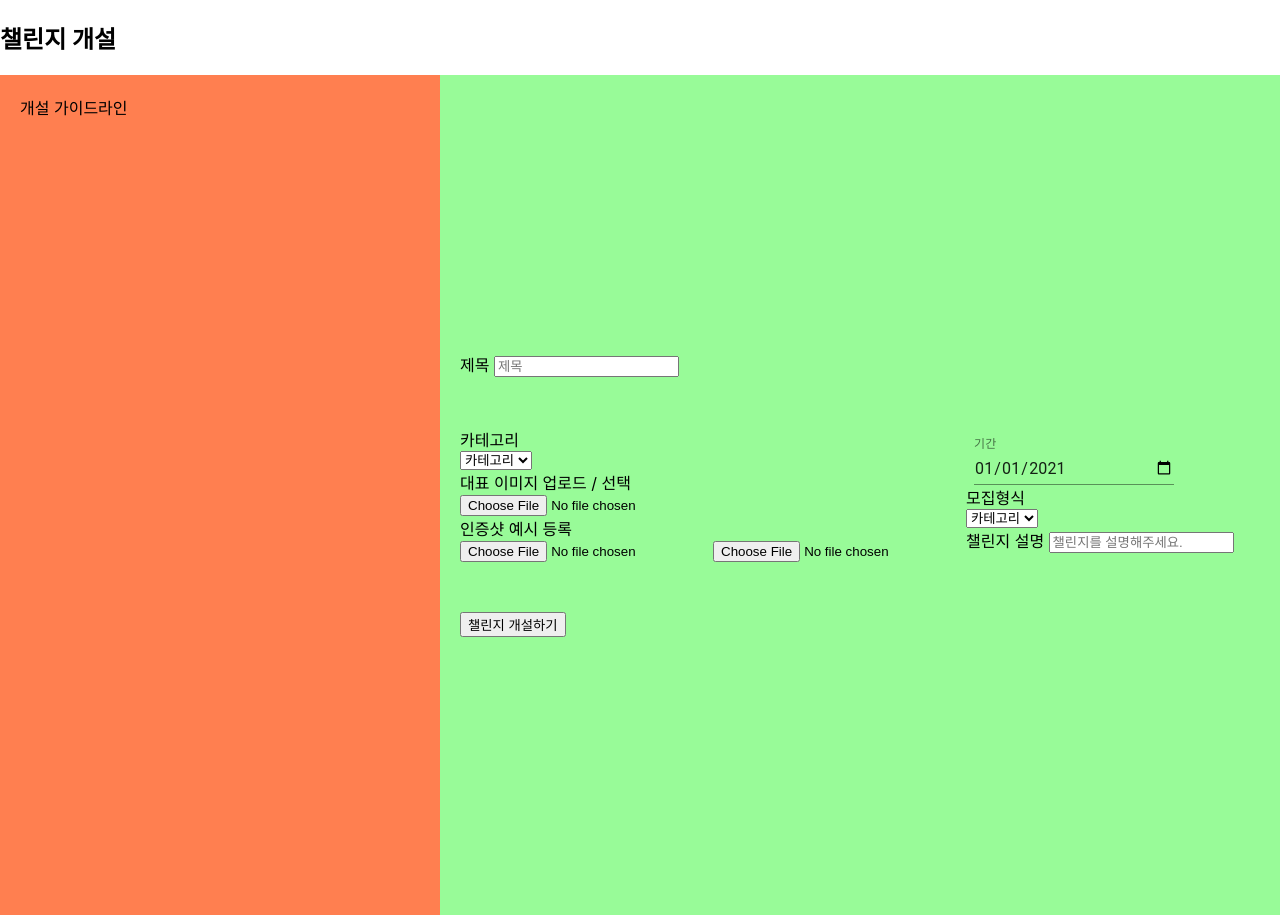
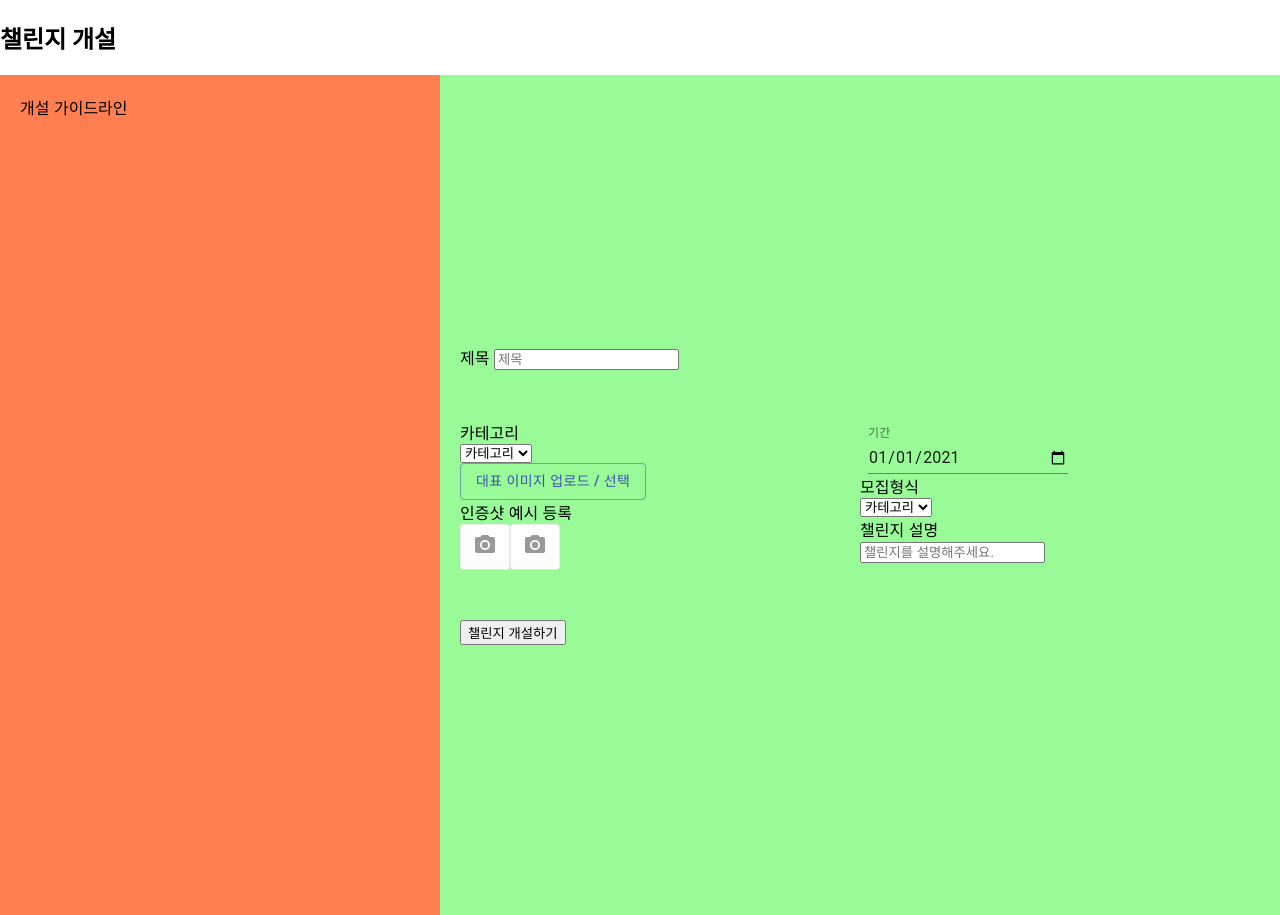
Before and after one commit to minjujung/harupiece_client, a React (Create React App) app: page /challenge in a window 1280 px wide. Built offline with nearby package versions, Linux system fonts and the light colour scheme.

Commit message:
[docs] 인증샷 예시등록 input CSS

```diff
--- a/src/pages/ChallengeCreate.js
+++ b/src/pages/ChallengeCreate.js
@@ -1,8 +1,20 @@
 import React, { useState } from "react";
 import styled from "styled-components";
+// consolelog logger
 import { consoleLogger } from "../redux/configureStore";
+// date picker
 import { makeStyles } from "@material-ui/core/styles";
 import TextField from "@material-ui/core/TextField";
+// modal
+import Dialog from "@material-ui/core/Dialog";
+import DialogActions from "@material-ui/core/DialogActions";
+import DialogContent from "@material-ui/core/DialogContent";
+import DialogContentText from "@material-ui/core/DialogContentText";
+import DialogTitle from "@material-ui/core/DialogTitle";
+import { Button } from "@material-ui/core";
+
+// icons
+import PhotoCameraIcon from "@material-ui/icons/PhotoCamera";
 
 // date picker style
 const useStyles = makeStyles((theme) => ({
@@ -21,18 +33,33 @@ function ChallengeCreate() {
   // date picker style
   const classes = useStyles();
 
+  // modal state
+  const [open, setOpen] = useState(false);
+
+  const handleClickOpen = () => {
+    setOpen(true);
+  };
+
+  const handleClose = () => {
+    setOpen(false);
+  };
+
   return (
     <>
       <h2>챌린지 개설</h2>
+
       <CreateContainer>
         <GuideLine>개설 가이드라인</GuideLine>
+
         <CreateContents>
           <Contents>
             <label style={{ width: "100%" }}>
               제목 <input placeholder="제목" />
             </label>
           </Contents>
+
           <ContentsContainer>
+            {/* 카테고리 */}
             <Contents>
               <label>카테고리</label>
               <select>
@@ -42,25 +69,53 @@ function ChallengeCreate() {
                 <option value="">다이어트</option>
                 <option value="">생활습관</option>
               </select>
-              <label>
+
+              {/* 대표 이미지 */}
+              <Button
+                variant="outlined"
+                color="primary"
+                onClick={handleClickOpen}
+              >
                 대표 이미지 업로드 / 선택{" "}
-                <div>
-                  <input type="file" />
-                </div>
-              </label>
+              </Button>
+              <Dialog
+                open={open}
+                onClose={handleClose}
+                aria-labelledby="alert-dialog-title"
+                aria-describedby="alert-dialog-description"
+              >
+                <DialogContent>
+                  <div>이미지</div>
+                  <div>이미지</div>
+                  <div>이미지</div>
+                  <div>이미지</div>
+                  <div>이미지</div>
+                  <div>이미지</div>
+                </DialogContent>
+              </Dialog>
+
+              {/* 인증샷 예시 */}
               <Certification>
                 <div>인증샷 예시 등록</div>
                 <CertificationBox>
                   <Good>
-                    <input type="file" />
+                    <label for="ex_file">
+                      <PhotoCameraIcon />
+                    </label>
+                    <input id="ex_file" type="file" />
                   </Good>
                   <Bad>
-                    <input type="file" />
+                    <label for="ex_file">
+                      <PhotoCameraIcon />
+                    </label>
+                    <input id="ex_file" type="file" />
                   </Bad>
                 </CertificationBox>
               </Certification>
             </Contents>
+
             <Contents>
+              {/* date picker */}
               <div>
                 <form className={classes.container} noValidate>
                   <TextField
@@ -76,6 +131,7 @@ function ChallengeCreate() {
                 </form>
               </div>
 
+              {/* 모집형식 */}
               <label>모집형식</label>
               <select>
                 <option value="">카테고리</option>
@@ -83,11 +139,17 @@ function ChallengeCreate() {
                 <option value="">비공개</option>
               </select>
 
+              {/* 챌린지 설명 */}
               <label>
-                챌린지 설명 <input placeholder="챌린지를 설명해주세요." />
+                챌린지 설명
+                <div>
+                  <input placeholder="챌린지를 설명해주세요." />
+                </div>
               </label>
             </Contents>
           </ContentsContainer>
+
+          {/* 챌린지 개설 */}
           <button>챌린지 개설하기</button>
         </CreateContents>
       </CreateContainer>
@@ -146,8 +208,58 @@ const CertificationBox = styled.div`
   display: flex;
 `;
 
-const Good = styled.image``;
+const Good = styled.image`
+  label {
+    display: inline-block;
+    padding: 0.5em 0.75em;
+    color: #999;
+    font-size: inherit;
+    line-height: normal;
+    vertical-align: middle;
+    background-color: #fdfdfd;
+    cursor: pointer;
+    border: 1px solid #ebebeb;
+    border-bottom-color: #e2e2e2;
+    border-radius: 0.25em;
+  }
 
-const Bad = styled.image``;
+  input[type="file"] {
+    position: absolute;
+    width: 1px;
+    height: 1px;
+    padding: 0;
+    margin: -1px;
+    overflow: hidden;
+    clip: rect(0, 0, 0, 0);
+    border: 0;
+  }
+`;
+
+const Bad = styled.image`
+  label {
+    display: inline-block;
+    padding: 0.5em 0.75em;
+    color: #999;
+    font-size: inherit;
+    line-height: normal;
+    vertical-align: middle;
+    background-color: #fdfdfd;
+    cursor: pointer;
+    border: 1px solid #ebebeb;
+    border-bottom-color: #e2e2e2;
+    border-radius: 0.25em;
+  }
+
+  input[type="file"] {
+    position: absolute;
+    width: 1px;
+    height: 1px;
+    padding: 0;
+    margin: -1px;
+    overflow: hidden;
+    clip: rect(0, 0, 0, 0);
+    border: 0;
+  }
+`;
 
 export default ChallengeCreate;
```
